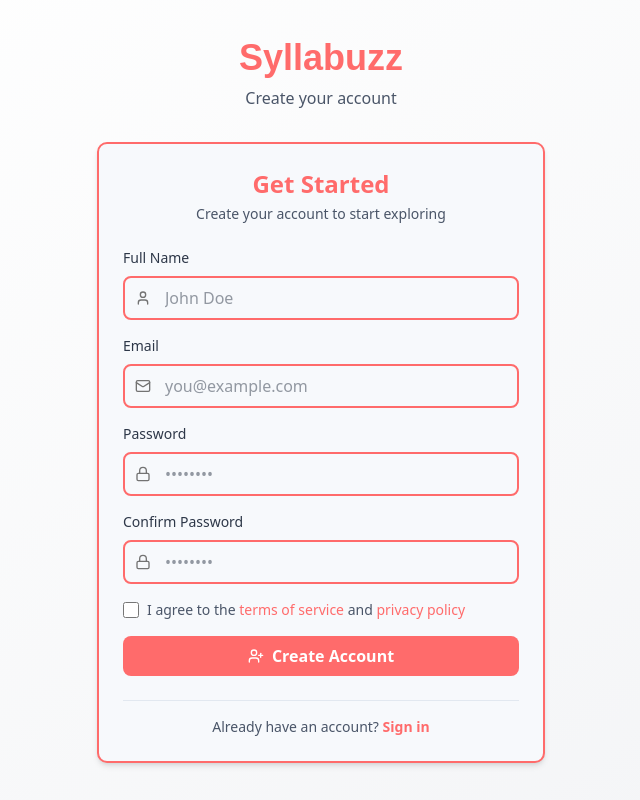
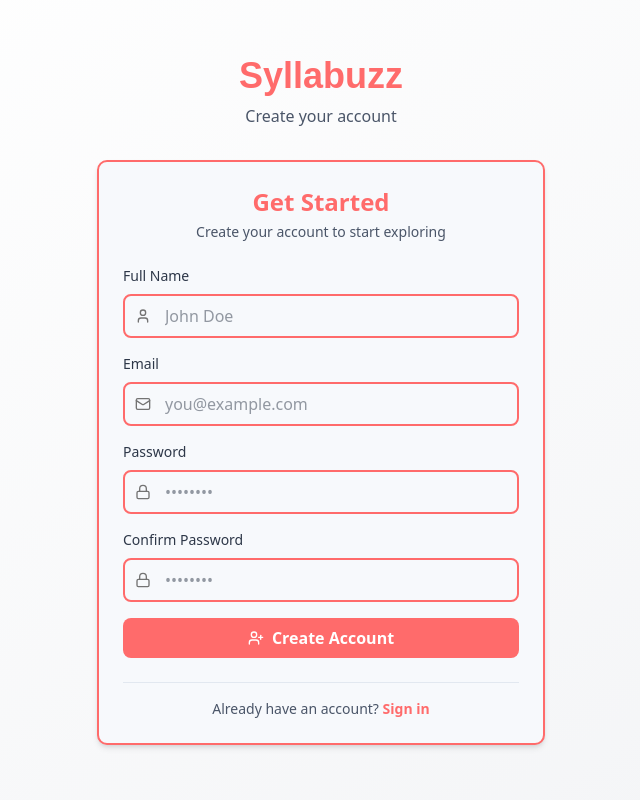
Before and after one commit to Jpngeta/Syllabuzz, a React (Vite) app in the folder client/: page /signup in a window 1280 px wide. Shown: the whole page, without its empty margins (319-959 px from the left). Built offline with nearby package versions, Linux system fonts and the light colour scheme.

Commit message:
refactor: Remove unused state variables from LoginForm and SignupForm components

```diff
--- a/client/src/components/auth/LoginForm.tsx
+++ b/client/src/components/auth/LoginForm.tsx
@@ -20,7 +20,6 @@
 const LoginForm: React.FC = () => {
   const [email, setEmail] = useState('');
   const [password, setPassword] = useState('');
-  const [rememberMe, setRememberMe] = useState(false);
   const [showSuccess, setShowSuccess] = useState(false);
 
   const { login, isLoading, error } = useAuth();
@@ -44,10 +43,13 @@
 
     try {
       await login(email, password);
-      navigate(redirect); // Navigate to the redirect URL or home
+      // Only navigate on success
+      navigate(redirect);
     } catch (err) {
-      // Error is handled in the AuthProvider
+      // Error is already handled in the AuthProvider
+      // We're just preventing the form reset by not doing anything here
       console.error('Login error:', err);
+      // Values of email and password state will be preserved
     }
   };
 
@@ -149,20 +151,6 @@
               </div>
             </div>
 
-            <div className="flex items-center">
-              <input
-                id="remember-me"
-                type="checkbox"
-                checked={rememberMe}
-                onChange={(e) => setRememberMe(e.target.checked)}
-                className="h-4 w-4 rounded border-gray-300 text-primary focus:ring-primary"
-                style={{ color: darkColors.primary }}
-              />
-              <label htmlFor="remember-me" className="ml-2 block text-sm" style={{ color: darkColors.textSecondary }}>
-                Remember me
-              </label>
-            </div>
-
             <button
               type="submit"
               className="w-full py-2 px-4 rounded-md font-bold text-white transition-all hover:shadow-lg flex items-center justify-center gap-2"
--- a/client/src/components/auth/SignupForm.tsx
+++ b/client/src/components/auth/SignupForm.tsx
@@ -24,7 +24,6 @@
     password: '',
     confirmPassword: '',
   });
-  const [agreedToTerms, setAgreedToTerms] = useState(false);
   const [passwordStrength, setPasswordStrength] = useState(0);
   const [formErrors, setFormErrors] = useState<{[key: string]: string}>({});
 
@@ -101,11 +100,6 @@
     // Validate password confirmation
     if (formData.password !== formData.confirmPassword) {
       errors.confirmPassword = 'Passwords do not match';
-    }
-
-    // Validate terms agreement
-    if (!agreedToTerms) {
-      errors.terms = 'You must agree to the terms and conditions';
     }
 
     setFormErrors(errors);
@@ -285,34 +279,6 @@
               )}
             </div>
 
-            <div className="flex items-center space-x-2">
-              <input
-                id="terms"
-                type="checkbox"
-                checked={agreedToTerms}
-                onChange={(e) => setAgreedToTerms(e.target.checked)}
-                className="h-4 w-4 rounded border-gray-300"
-                style={{ accentColor: darkColors.primary }}
-              />
-              <label
-                htmlFor="terms"
-                className="text-sm font-medium"
-                style={{ color: formErrors.terms ? '#FF5252' : darkColors.textSecondary }}
-              >
-                I agree to the{" "}
-                <Link to="/terms" className="hover:underline" style={{ color: darkColors.primary }}>
-                  terms of service
-                </Link>
-                {" "}and{" "}
-                <Link to="/privacy" className="hover:underline" style={{ color: darkColors.primary }}>
-                  privacy policy
-                </Link>
-              </label>
-            </div>
-            {formErrors.terms && (
-              <p className="text-xs mt-1" style={{ color: '#FF5252' }}>{formErrors.terms}</p>
-            )}
-
             <button
               type="submit"
               className="w-full py-2 px-4 rounded-md font-bold text-white transition-all hover:shadow-lg flex items-center justify-center gap-2"
```
